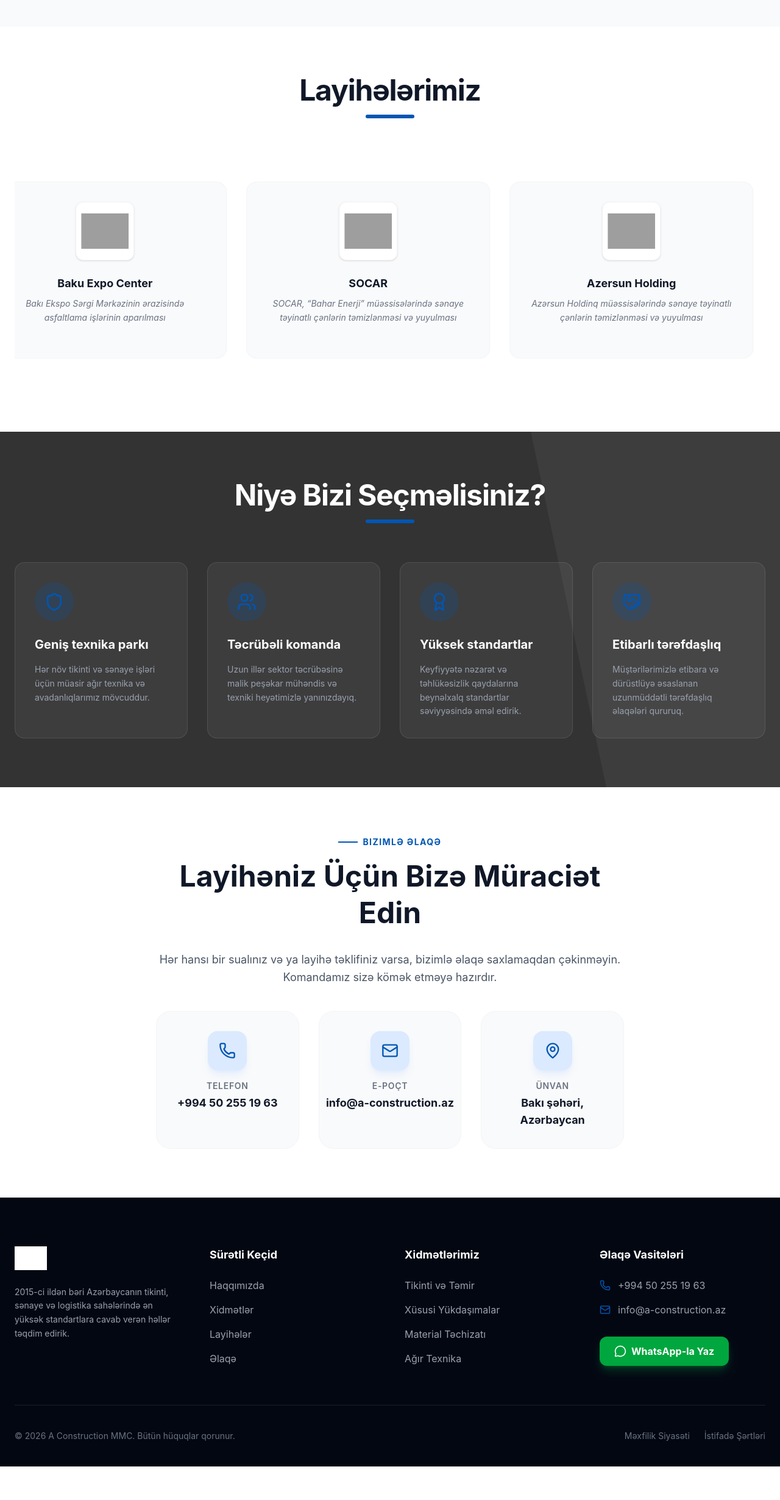
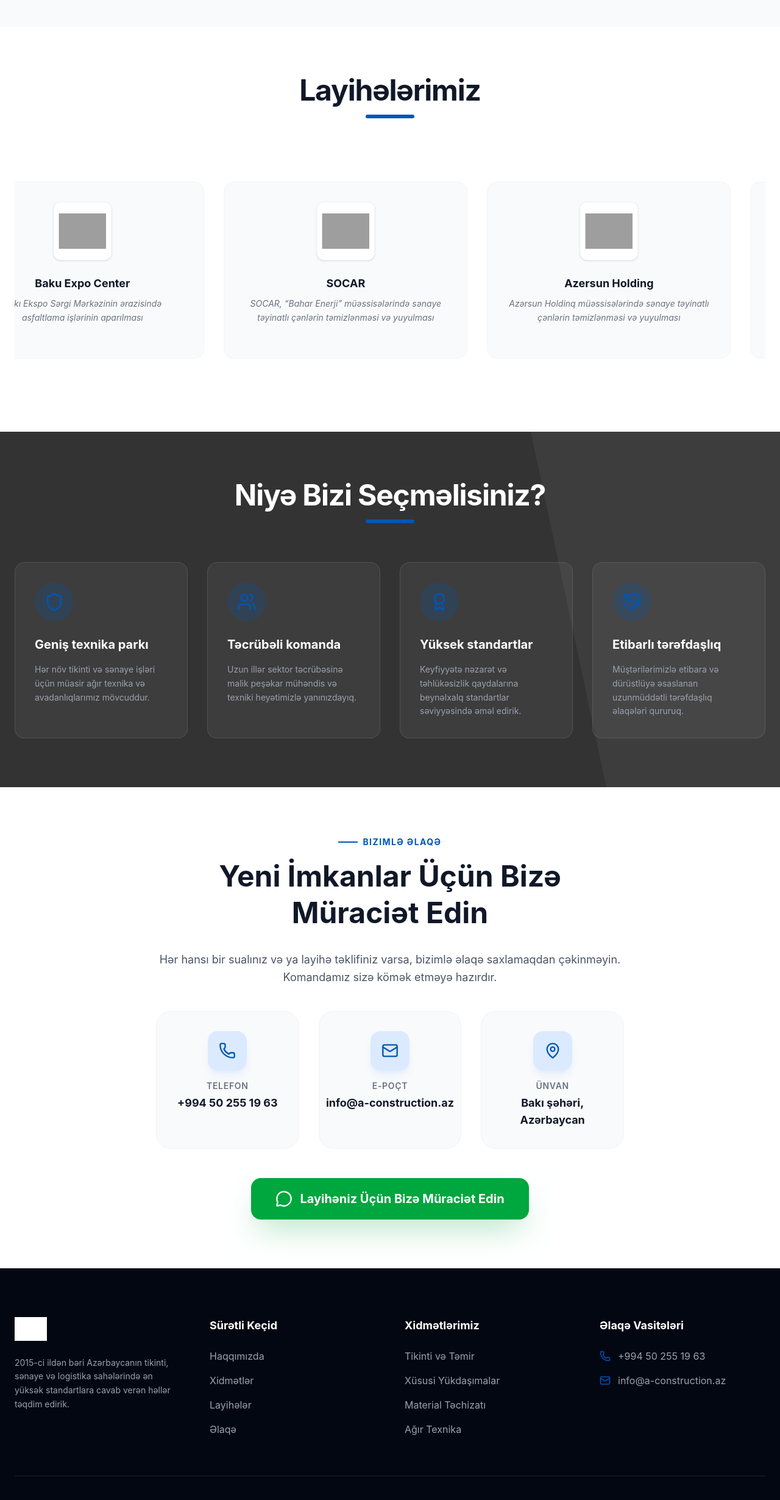
Before and after one commit to aconstructionaz-spec/a-construction, a React (Vite) app: page / in a window 1280 px wide. Shown: the part 2152-4612 px from the top of the page at 61% size. Before the commit the page ends 4557 px from the top, so only its background shows below. Built offline with nearby package versions, Linux system fonts and the light colour scheme; grey boxes are pictures that could not be loaded.

Commit message:
feat: Enhance project slider and contact section
Implements a draggable and looping project carousel using `motion` for improved user interaction. Updates the contact section with new messaging and icon, and cleans up the footer by removing the WhatsApp button.

```diff
--- a/src/components/Contact.tsx
+++ b/src/components/Contact.tsx
@@ -1,6 +1,5 @@
-import { useState, FormEvent } from 'react';
 import { motion } from 'motion/react';
-import { Mail, Phone, MapPin, Send } from 'lucide-react';
+import { Mail, Phone, MapPin, MessageCircle } from 'lucide-react';
 
 export default function Contact() {
   return (
@@ -18,13 +17,13 @@ export default function Contact() {
             <span>Bizimlə Əlaqə</span>
           </div>
           <h2 className="text-4xl md:text-5xl font-bold mb-8 text-gray-900 leading-tight">
-            Layihəniz Üçün Bizə Müraciət Edin
+            Yeni İmkanlar Üçün Bizə Müraciət Edin
           </h2>
           <p className="text-gray-600 mb-10 leading-relaxed text-lg">
             Hər hansı bir sualınız və ya layihə təklifiniz varsa, bizimlə əlaqə saxlamaqdan çəkinməyin. Komandamız sizə kömək etməyə hazırdır.
           </p>
 
-          <div className="grid md:grid-cols-3 gap-8 text-left">
+          <div className="grid md:grid-cols-3 gap-8 text-left mb-12">
             <a
               href="tel:+994502551963"
               className="flex flex-col items-center space-y-4 group p-8 rounded-3xl bg-gray-50 hover:bg-white hover:shadow-xl transition-all duration-300 border border-gray-100"
@@ -59,6 +58,18 @@ export default function Contact() {
               </div>
             </div>
           </div>
+
+          <div className="flex justify-center">
+            <a
+              href="https://wa.me/994502551963"
+              target="_blank"
+              rel="noopener noreferrer"
+              className="flex items-center space-x-3 px-10 py-5 bg-green-600 hover:bg-green-700 text-white rounded-2xl font-bold text-xl transition-all shadow-2xl shadow-green-600/30 hover:-translate-y-1 active:translate-y-0"
+            >
+              <MessageCircle size={28} />
+              <span>Layihəniz Üçün Bizə Müraciət Edin</span>
+            </a>
+          </div>
         </motion.div>
       </div>
     </section>
--- a/src/components/Footer.tsx
+++ b/src/components/Footer.tsx
@@ -1,4 +1,4 @@
-import { MessageCircle, Phone, Mail } from 'lucide-react';
+import { Phone, Mail } from 'lucide-react';
 
 export default function Footer() {
   const currentYear = new Date().getFullYear();
@@ -52,17 +52,6 @@ export default function Footer() {
                 <Mail size={18} className="text-brand-blue" />
                 <span>info@a-construction.az</span>
               </li>
-              <li className="pt-4">
-                <a
-                  href="https://wa.me/994502551963"
-                  target="_blank"
-                  rel="noopener noreferrer"
-                  className="flex items-center space-x-2 px-6 py-3 bg-green-600 hover:bg-green-700 text-white rounded-xl font-bold transition-all shadow-lg shadow-green-600/30 w-fit"
-                >
-                  <MessageCircle size={20} />
-                  <span>WhatsApp-la Yaz</span>
-                </a>
-              </li>
             </ul>
           </div>
         </div>
--- a/src/components/Projects.tsx
+++ b/src/components/Projects.tsx
@@ -41,17 +41,21 @@ export default function Projects() {
         <div className="w-20 h-1.5 bg-brand-blue mx-auto rounded-full" />
       </div>
 
-      <div className="relative overflow-hidden py-10">
+      <div className="relative overflow-hidden py-10 cursor-grab active:cursor-grabbing">
         <motion.div
-          className="flex gap-8 whitespace-nowrap"
+          className="flex gap-8 whitespace-nowrap px-4"
+          drag="x"
+          dragConstraints={{ left: -2400, right: 0 }}
           animate={{
             x: ["-50%", "0%"]
           }}
           transition={{
-            duration: 30,
+            duration: 50,
             repeat: Infinity,
-            ease: "linear"
+            ease: "linear",
+            repeatType: "loop"
           }}
+          whileHover={{ animationPlayState: 'paused' }}
         >
           {[...partners, ...partners].map((partner, index) => (
             <div
```
